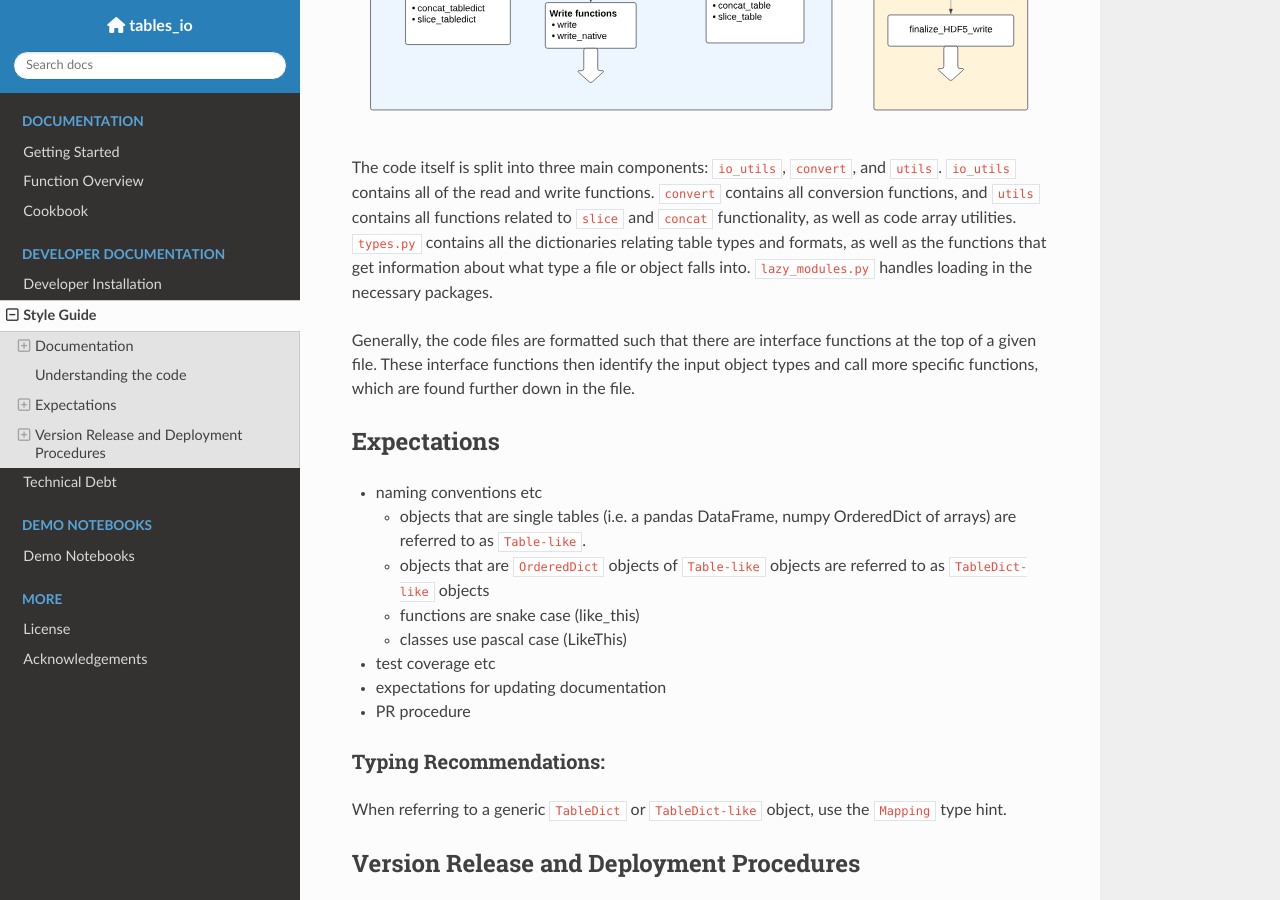
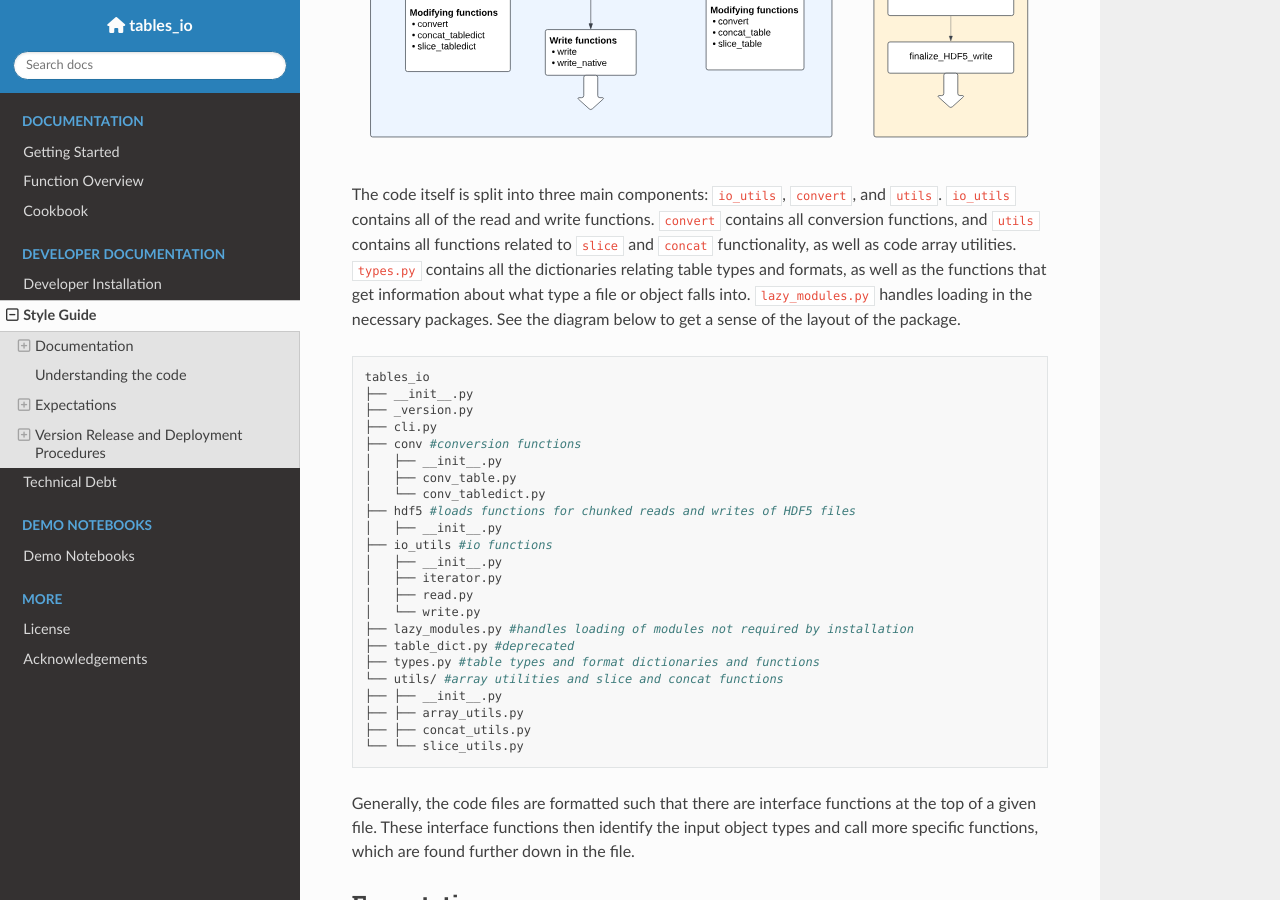
Before and after one commit to LSSTDESC/tables_io, a Sphinx documentation site: the page built from docs/devstyle.md, in a window 1280 px wide and 900 px high, scrolled down 1207 px. Built offline with Sphinx 7.4.7 and the Read the Docs theme 3.1.0, drawn with Linux system fonts in a browser that asks for light colours; nearby versions of some CDN libraries; pages that are not in the unit, such as notebooks, are missing from menus; the version number could not be read and is left out; some of the changed text lies outside the part shown.

Commit message:
added docstrings to init files and other documentation updates

````diff
--- a/docs/conf.py
+++ b/docs/conf.py
@@ -60,11 +60,11 @@
 autoapi_member_order = "bysource"
 autoapi_options = [
     "members",
-    "undoc-members",
     "private-members",
     "show-inheritance",
     "show-module-summary",
     "special-members",
+    "inherited-members",
 ]
 
 html_theme = "sphinx_rtd_theme"
--- a/docs/devstyle.md
+++ b/docs/devstyle.md
@@ -2,7 +2,7 @@
 
 ## Documentation
 
-All documentation is created using Sphinx. This lives in the...
+All documentation is created using Sphinx. This lives in the `docs` folder, and the output is created in the `_readthedocs` folder in the main package. Documentation files are written in Markdown.
 
 ### Writing Documentation Pages
 
@@ -26,11 +26,37 @@
 
 ## Understanding the code
 
-`tables_io` is organized such that the main functionalities are made available in the main `__init__.py`, and additionally `HDF5` functionalities are made available in the `hdf5` module. The diagram below displays the main functions available and some of the most relevant `HDF5` functions.
+`tables_io` is organized such that the main functionalities are made available in the main `__init__.py`, and additionally `HDF5` functionalities are made available in the `hdf5` module. The diagram below displays the main functions available and some of the most relevant `HDF5` functions. For all of the available `HDF5` functions, see the function overview of the <project:functionoverview.md#hdf5-module>.
 
 ![code diagram](assets/tables_io_model.svg)
 
-The code itself is split into three main components: `io_utils`, `convert`, and `utils`. `io_utils` contains all of the read and write functions. `convert` contains all conversion functions, and `utils` contains all functions related to `slice` and `concat` functionality, as well as code array utilities. `types.py` contains all the dictionaries relating table types and formats, as well as the functions that get information about what type a file or object falls into. `lazy_modules.py` handles loading in the necessary packages.
+The code itself is split into three main components: `io_utils`, `convert`, and `utils`. `io_utils` contains all of the read and write functions. `convert` contains all conversion functions, and `utils` contains all functions related to `slice` and `concat` functionality, as well as code array utilities. `types.py` contains all the dictionaries relating table types and formats, as well as the functions that get information about what type a file or object falls into. `lazy_modules.py` handles loading in the necessary packages. See the diagram below to get a sense of the layout of the package.
+
+```bash
+tables_io
+├── __init__.py
+├── _version.py
+├── cli.py
+├── conv #conversion functions
+│   ├── __init__.py
+│   ├── conv_table.py
+│   └── conv_tabledict.py
+├── hdf5 #loads functions for chunked reads and writes of HDF5 files
+│   ├── __init__.py
+├── io_utils #io functions
+│   ├── __init__.py
+│   ├── iterator.py
+│   ├── read.py
+│   └── write.py
+├── lazy_modules.py #handles loading of modules not required by installation
+├── table_dict.py #deprecated
+├── types.py #table types and format dictionaries and functions
+└── utils/ #array utilities and slice and concat functions
+├── ├── __init__.py
+├── ├── array_utils.py
+├── ├── concat_utils.py
+└── └── slice_utils.py
+```
 
 Generally, the code files are formatted such that there are interface functions at the top of a given file. These interface functions then identify the input object types and call more specific functions, which are found further down in the file.
 
````
Also changed, not shown: docs/cookbook.md (+1 -1 lines), docs/functionoverview.md (+4 -2 lines), docs/quickstart.md (+3 -3 lines), src/tables_io/__init__.py (+8 -8 lines), 6 other files.
